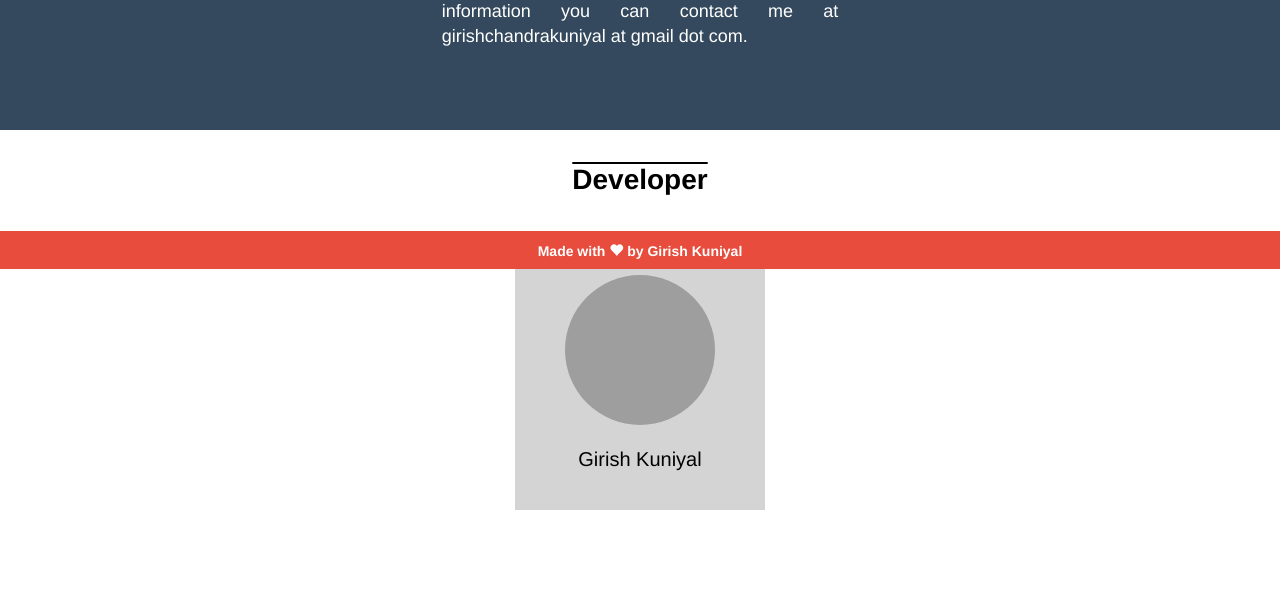
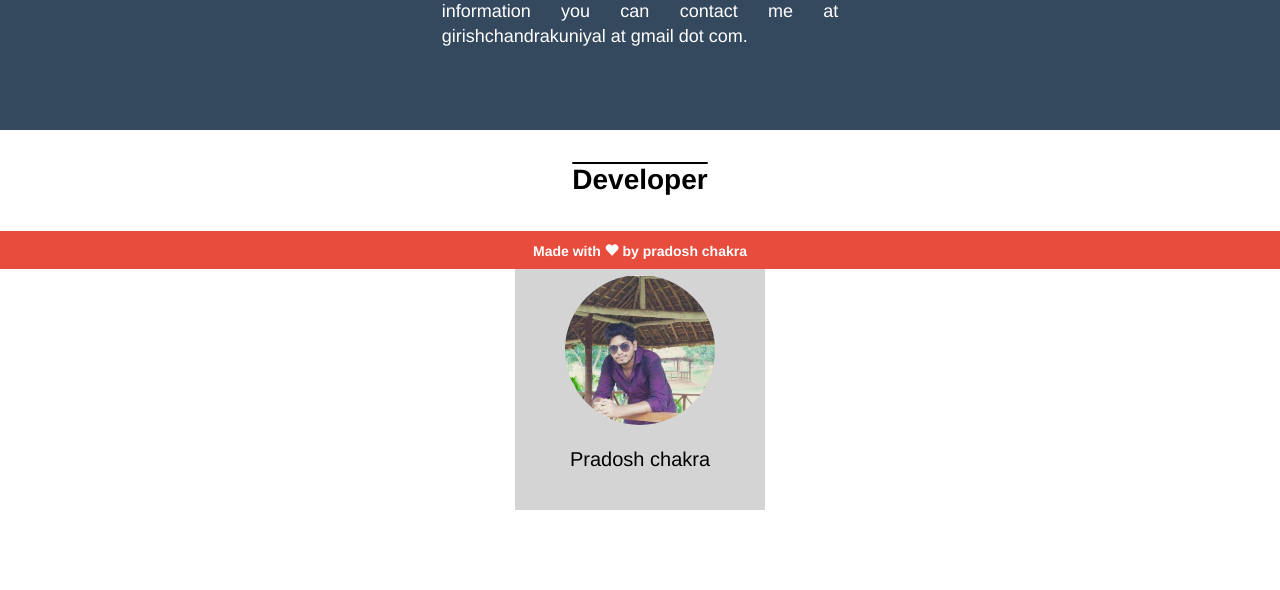
Before and after one commit to pradosh124/music, a PHP site: page /about.php in a window 1280 px wide. Shown: the part 531-1121 px from the top of the page. Run offline with PHP 8.4, Linux system fonts and the light colour scheme; some libraries are stand-ins or nearby versions; some web fonts are replaced; grey boxes are pictures that could not be loaded.

Commit message:
Add files via upload
changes

```diff
--- a/about.php
+++ b/about.php
@@ -71,8 +71,8 @@
 			<div id="about-title2"><b>Developer</b></div><br><br>
 			<a href="#">
 				<div id="imagebox">
-					<img src="resources/giri.jpg" id="image">
-					<div id="img-title">Girish Kuniyal</div>
+					<img src="resources/pradosh.jpg" id="image">
+					<div id="img-title">Pradosh chakra</div>
 				</div>
 			</a>
 
@@ -92,7 +92,7 @@
 						<span class="input-group-addon">
 						<i class="glyphicon glyphicon-user"></i>
 						</span>
-					<input type="text" class="form-control" name="user" placeholder="girish@gmail.com">
+					<input type="text" class="form-control" name="user" placeholder="pradoshchakra10@gmail.com">
 					</div><br>
 					<div class="input-group">
 						<span class="input-group-addon">
@@ -109,7 +109,7 @@
 </div>
 
 <nav class="navbar navbar-inverse navbar-fixed-bottom text-center" id="bottomfooter">
-	<h5><b>Made with <span class="glyphicon glyphicon-heart"></span> by Girish Kuniyal</b></h5>
+	<h5><b>Made with <span class="glyphicon glyphicon-heart"></span> by pradosh chakra</b></h5>
 </nav>
 </body>
 
--- a/admin.php
+++ b/admin.php
@@ -177,7 +177,7 @@ session_start();
 
 
 <nav class="navbar navbar-inverse navbar-fixed-bottom text-center" id="bottomfooter">
-	<h5><b>Made with <span class="glyphicon glyphicon-heart"></span> by Girish Kuniyal</b></h5>
+	<h5><b>Made with <span class="glyphicon glyphicon-heart"></span> by pradosh chakra</b></h5>
 </nav>
 </body>
 
```
Also changed, not shown: pradosh.jpg (added).
